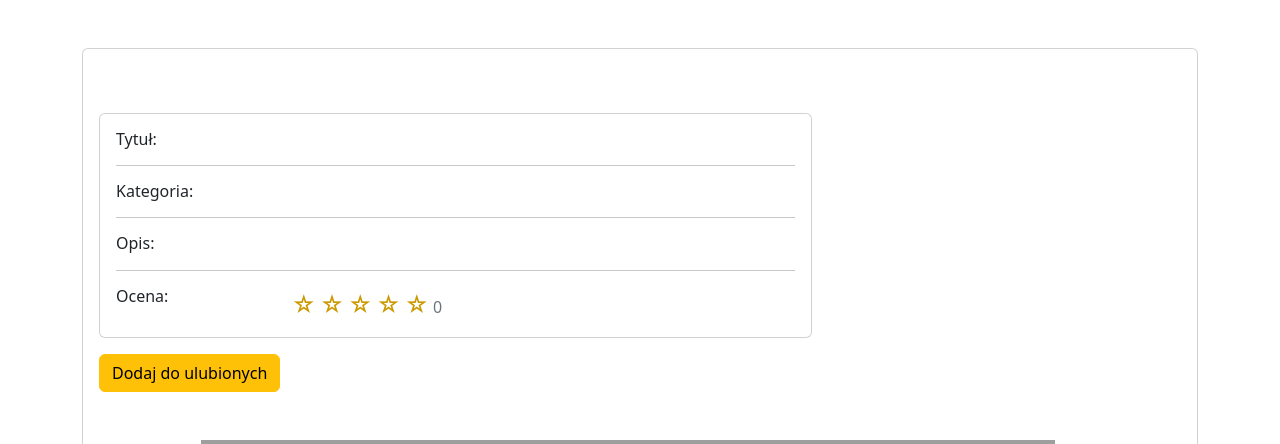
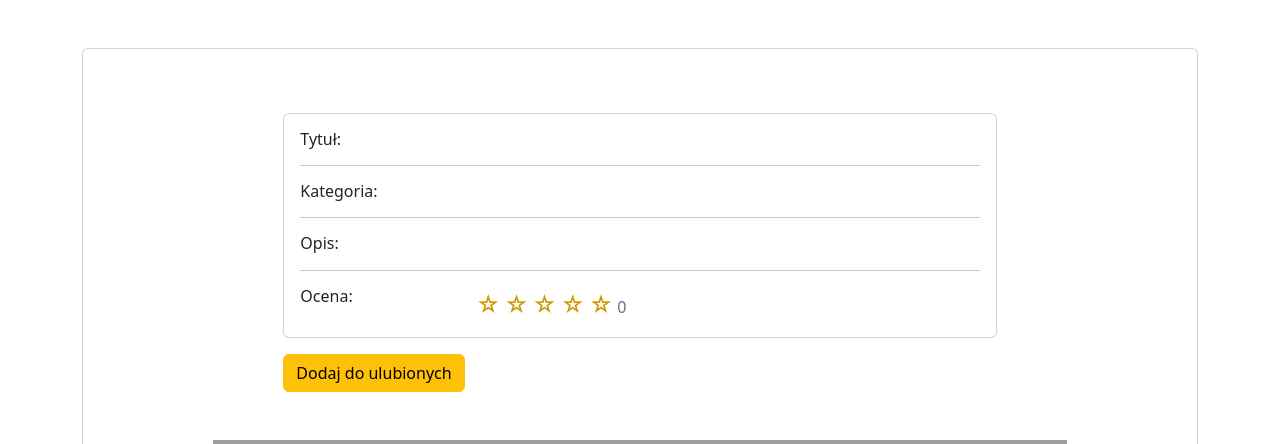
Before and after one commit to xjustkacper/NGRVideo, a PHP site: page /moviepage.php in a window 1280 px wide. Shown: the part 56-500 px from the top of the page. Run offline with PHP 8.4, Linux system fonts and the light colour scheme; data comes from the database, SQL or seed files in the repository; data that the repository does not hold is empty; some libraries are stand-ins or nearby versions; grey boxes are pictures that could not be loaded.

Commit message:
Update moviepage.php
Scentrowanie strony

```diff
--- a/moviepage.php
+++ b/moviepage.php
@@ -194,7 +194,7 @@ $conn->close();
     <div class="main-body pt-5">
       <div class="card">
         <div class="card-body">
-          <div class="row gutters-sm mt-5">
+          <div class="row gutters-sm mt-5 justify-content-center">
             <div class="col-md-8">
               <div class="card mb-3">
                 <div class="card-body">
```
